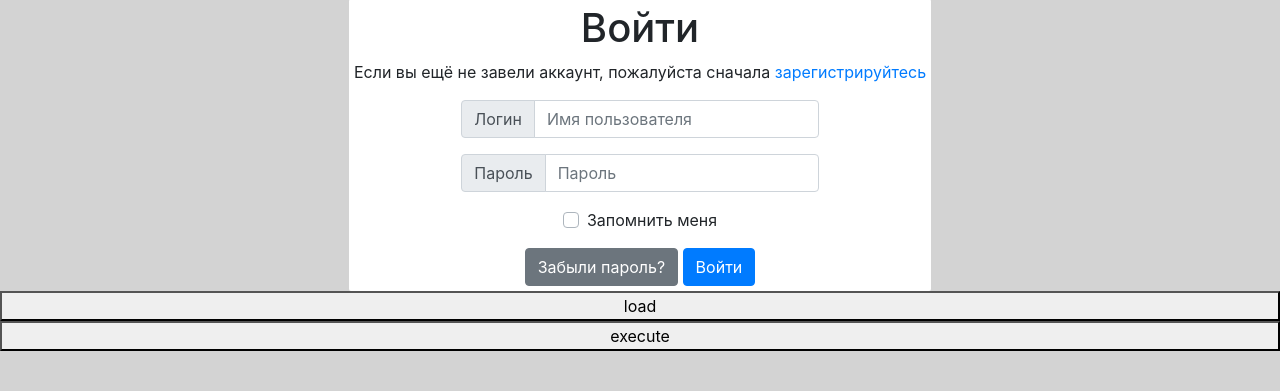
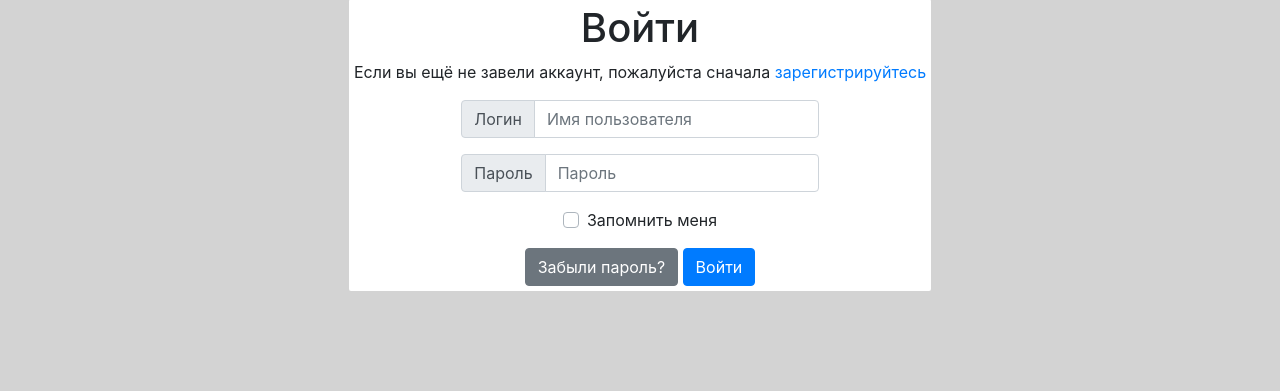
Before and after one commit to Gagih3/MymusicBand, a Django app: page /musicband/ in a window 1280 px wide. Shown: the part 61-452 px from the top of the page. Run offline with Django 3.2, Linux system fonts and the light colour scheme; data comes from the database, SQL or seed files in the repository; both versions use the stored data as it was after the commit; some libraries are stand-ins or nearby versions.

Commit message:
Эксперементы с гуглом

```diff
--- a/musicband/templates/musicband/base.html
+++ b/musicband/templates/musicband/base.html
@@ -62,39 +62,6 @@
             {% include "account/login.html" %}
         </div>
     {% endif %}
-<script src="https://apis.google.com/js/api.js"></script>
-<script>
-  /**
-   * Sample JavaScript code for sheets.spreadsheets.values.get
-   * See instructions for running APIs Explorer code samples locally:
-   * https://developers.google.com/explorer-help/guides/code_samples#javascript
-   */
-
-  function loadClient() {
-    gapi.client.setApiKey("AIzaSyCAiG9KICONzPDsYgdclEUq8ylstjYVrSg");
-    return gapi.client.load("https://content.googleapis.com/discovery/v1/apis/sheets/v4/rest")
-        .then(function() { console.log("GAPI client loaded for API"); },
-              function(err) { console.error("Error loading GAPI client for API", err); });
-  }
-  // Make sure the client is loaded before calling this method.
-  function execute() {
-    return gapi.client.sheets.spreadsheets.values.get({
-      "spreadsheetId": "1nBx_whzSxecrI-NhtgHou0bv_GcuN5eeFZB4o-vKKpY",
-      "range": "A1:C1",
-      "dateTimeRenderOption": "SERIAL_NUMBER",
-      "majorDimension": "ROWS",
-      "valueRenderOption": "FORMATTED_VALUE"
-    })
-        .then(function(response) {
-                // Handle the results here (response.result has the parsed body).
-                console.log("Response", response);
-              },
-              function(err) { console.error("Execute error", err); });
-  }
-  gapi.load("client");
-</script>
-<button onclick="loadClient()">load</button>
-<button onclick="execute()">execute</button>
 </body>
 <script src="{% static "musicband/JavaScript/mask_func.js" %}"></script>
 <script src="{% static "musicband/JavaScript/instr_list.js" %}"></script>
```
Also changed, not shown: db.sqlite3, 1 other file.
